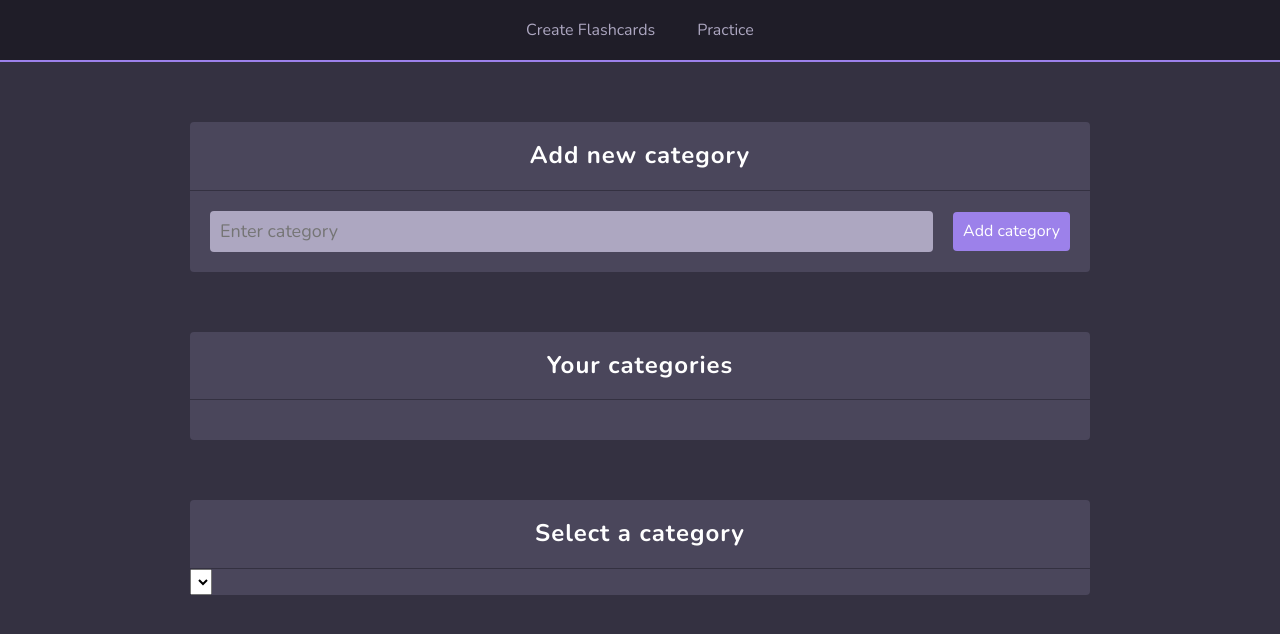
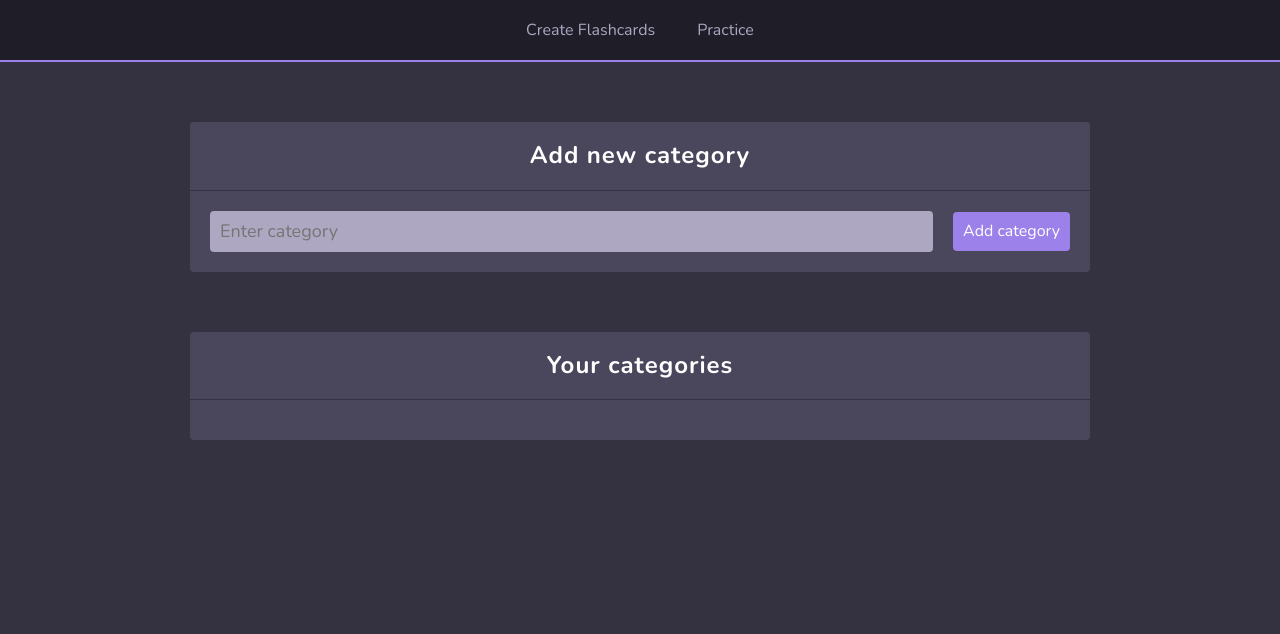
Before and after one commit to Code-Timothy/flashcards-app, a React (Create React App) app: page /practise#/create-flashcards in a window 1280 px wide. Shown: the top 634 px of the page. Built offline with nearby package versions, Linux system fonts and the light colour scheme.

Commit message:
remvoe select category section and use setCurrentCategory from flashcardsSlice instead useState

```diff
--- a/src/features/Flashcards/pages/CreateFlashcards/index.js
+++ b/src/features/Flashcards/pages/CreateFlashcards/index.js
@@ -2,7 +2,7 @@ import { useState } from "react";
 import { useDispatch, useSelector } from "react-redux";
 import { Container } from "../../../../common/Container";
 import CategoryTiles from "./CategoryTiles";
-import { addCategory, addFlashcard, selectFlashcardsByCategory, selectGlobalCategories } from "../../flashcardsSlice";
+import { addCategory, addFlashcard, selectCurrentCategory, selectFlashcardsByCategory, setCurrentCategory } from "../../flashcardsSlice";
 import {
     StyledSection,
     Wrapper,
@@ -17,9 +17,9 @@ const CreateFlashcards = () => {
     const [meaning, setMeaning] = useState("");
     const [category, setCategory] = useState("");
     const [isCategoryAdded, setIsCategoryAdded] = useState(false);
-    const [currentCategory, setCurrentCategory] = useState(null);
 
-    const globalCategories = useSelector(selectGlobalCategories);
+    const currentCategory = useSelector(selectCurrentCategory);
+
     const flashcardsByCategory = useSelector(selectFlashcardsByCategory);
 
     const dispatch = useDispatch();
@@ -49,6 +49,7 @@ const CreateFlashcards = () => {
         event.preventDefault();
 
         dispatch(addCategory(category.trim()));
+        dispatch(setCurrentCategory(category.trim()))
         setIsCategoryAdded(true);
         setCurrentCategory(category.trim());
     };
@@ -74,19 +75,7 @@ const CreateFlashcards = () => {
                 <CategoryTiles />
             </StyledSection>
 
-            <StyledSection>
-                <Title>Select a category</Title>
-                <select
-                    value={currentCategory}
-                    onChange={({ target }) => setCurrentCategory(target.value)}
-                >
-                    {globalCategories.map((category, index) => (
-                        <option key={index}>{category}</option>
-                    ))}
-                </select>
-            </StyledSection>
-
-            {isCategoryAdded && (
+            {currentCategory && (
                 <Wrapper>
                     <StyledSection $flashcard>
                         <Title>Category: {currentCategory}</Title>
```
